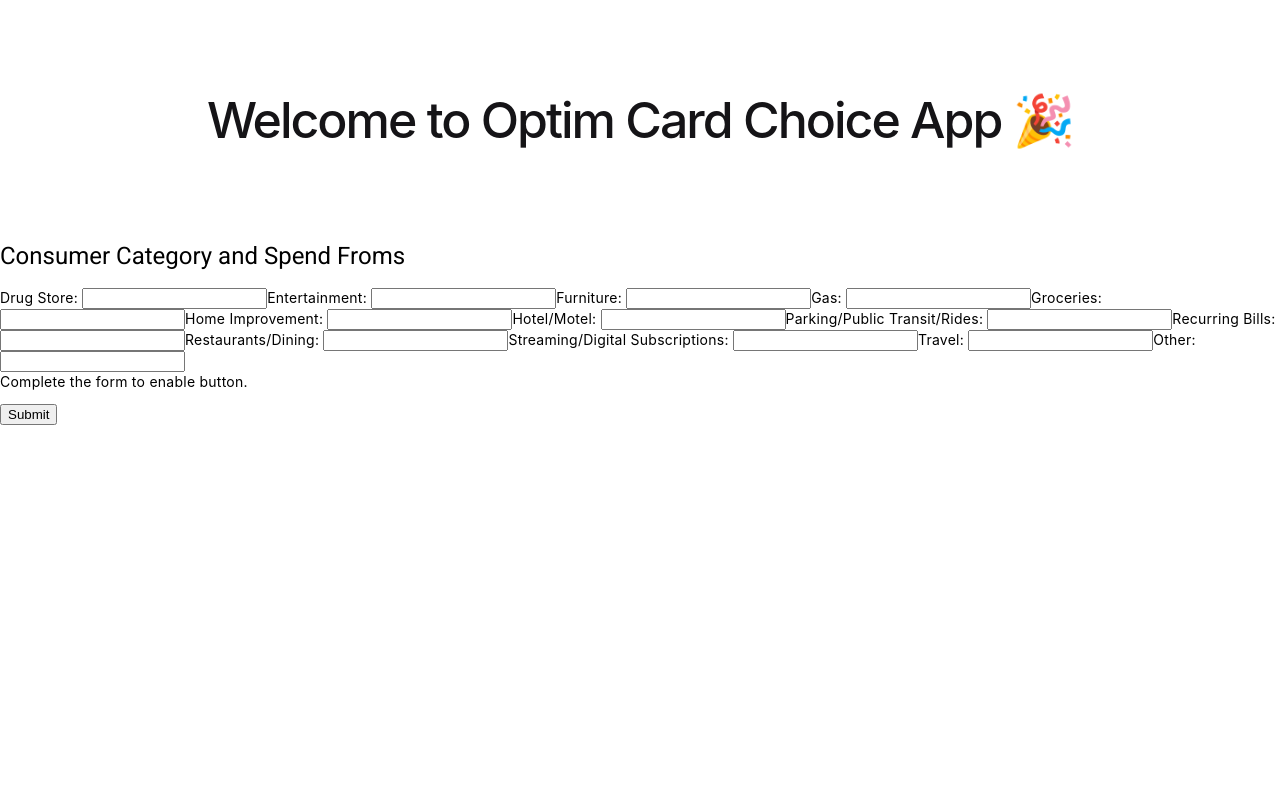
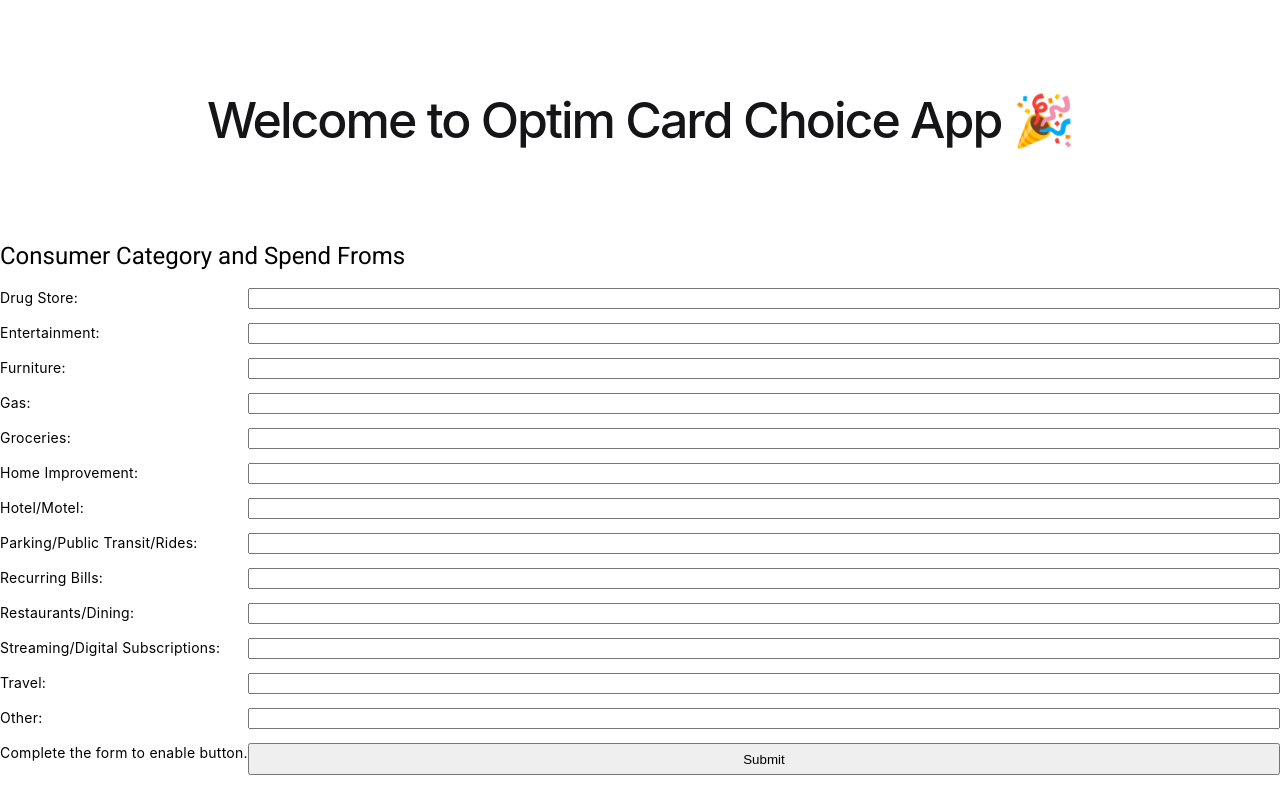
Before and after one commit to Alicehappy/opti-card-app, an Angular app: page /opti-card in a window 1280 px wide. Built offline with nearby package versions, Linux system fonts and the light colour scheme.

Commit message:
style the category spend form to be table like.

```diff
--- a/src/app/opti-card/opti-card.component.html
+++ b/src/app/opti-card/opti-card.component.html
@@ -2,8 +2,7 @@
     Consumer Category and Spend Froms
 </h1>
 
-<form [formGroup]="categorySpendForm" (ngSubmit)="onSubmit()">
-
+<form class="category-spend-form" [formGroup]="categorySpendForm" (ngSubmit)="onSubmit()">
     <label for="drug-store">Drug Store: </label>
     <input id="drug-store" type="number" formControlName="drugStore">
 
--- a/src/app/opti-card/opti-card.component.scss
+++ b/src/app/opti-card/opti-card.component.scss
@@ -1,5 +1,5 @@
-.grid-container {
+.category-spend-form{
     display: grid;
-    grid-template-columns: 1fr;
+    grid-template-columns: auto 1fr;
     row-gap: 1em;
 }
```
